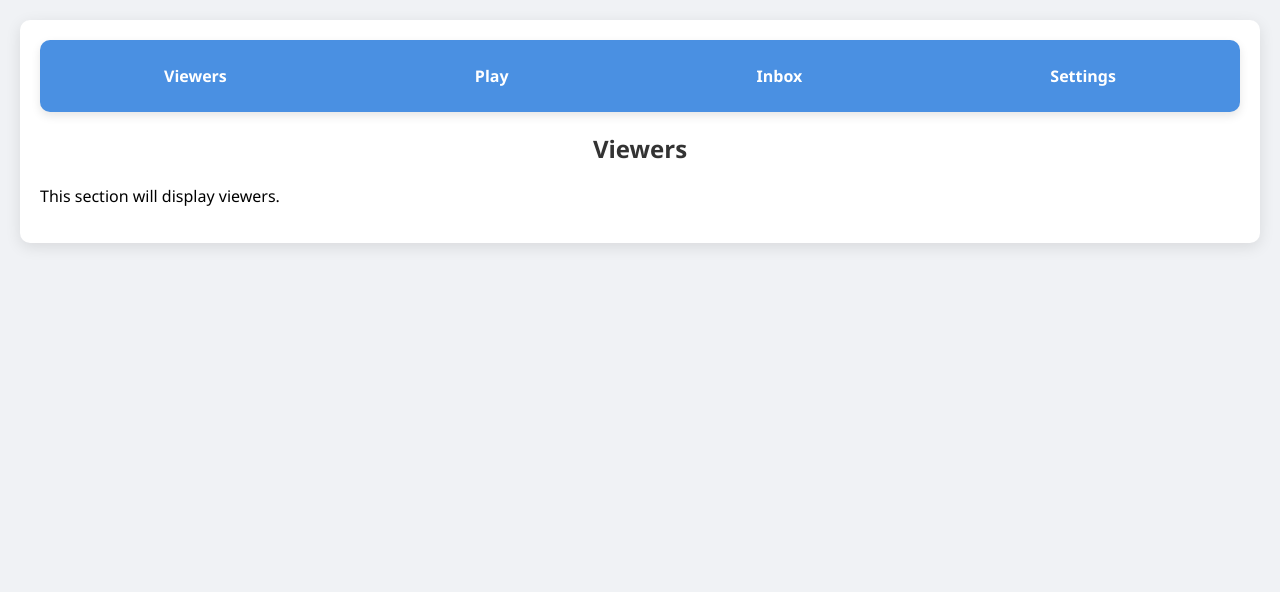
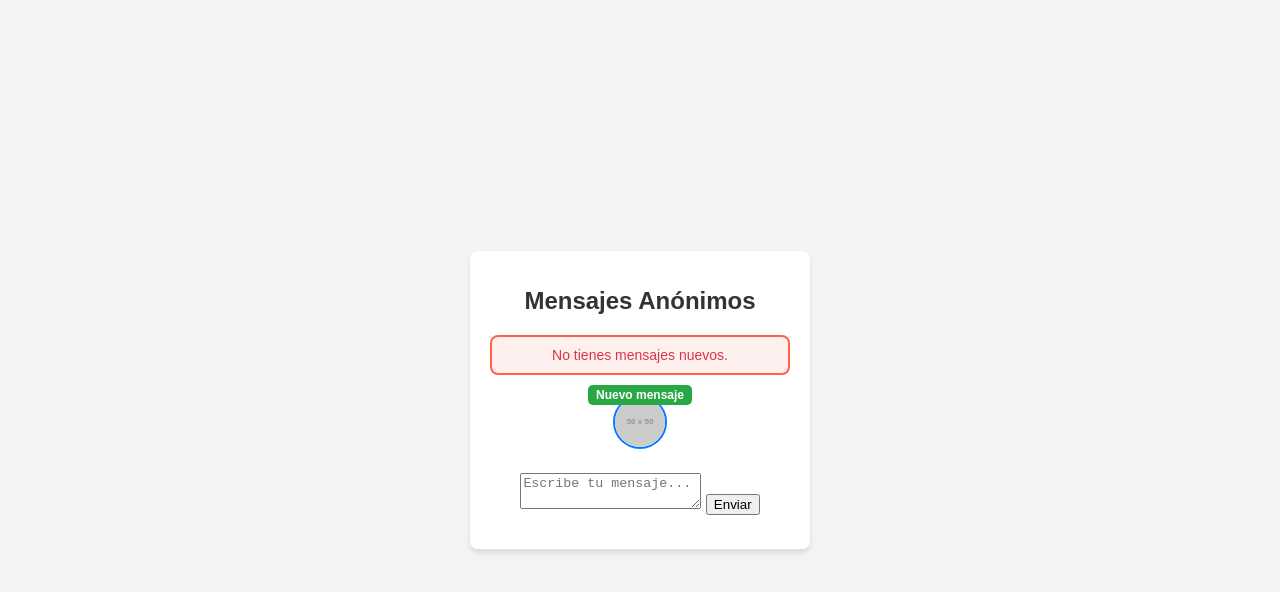
Before and after one commit to UserUnkown0/TellMe, a plain HTML site: page inbox.html in a window 1280 px wide. Drawn offline with Linux system fonts and the light colour scheme; placeholder pictures from the web are drawn by us.

Commit message:
Update inbox.html

```diff
--- a/inbox.html
+++ b/inbox.html
@@ -1,171 +1,145 @@
 <!DOCTYPE html>
-<html lang="en">
+<html lang="es">
 <head>
     <meta charset="UTF-8">
     <meta name="viewport" content="width=device-width, initial-scale=1.0">
-    <title>Inbox</title>
+    <title>Mensajes Anónimos</title>
     <style>
         body {
-            font-family: 'Segoe UI', Tahoma, Geneva, Verdana, sans-serif;
+            font-family: Arial, sans-serif;
+            background-color: #f3f4f6;
             margin: 0;
             padding: 0;
-            background-color: #f0f2f5;
+            display: flex;
+            justify-content: center;
+            align-items: center;
+            height: 100vh;
         }
         .container {
-            width: 100%;
-            max-width: 1200px;
-            margin: 20px auto;
+            background-color: white;
+            border-radius: 8px;
+            box-shadow: 0 4px 6px rgba(0, 0, 0, 0.1);
             padding: 20px;
-            background-color: #ffffff;
-            border-radius: 10px;
-            box-shadow: 0 4px 15px rgba(0, 0, 0, 0.1);
-        }
-        .menu {
-            display: flex;
-            justify-content: space-around;
-            padding: 15px 0;
-            background-color: #4A90E2;
-            border-radius: 10px;
-            box-shadow: 0 4px 10px rgba(0, 0, 0, 0.1);
-        }
-        .menu a {
-            color: #fff;
-            font-weight: bold;
-            text-decoration: none;
-            padding: 10px 20px;
-            border-radius: 5px;
-            transition: background-color 0.3s ease, box-shadow 0.3s ease;
-        }
-        .menu a:hover {
-            background-color: #357ABD;
-            box-shadow: 0 4px 8px rgba(0, 0, 0, 0.15);
-        }
-        .content {
-            margin-top: 20px;
-        }
-        h2 {
-            color: #333;
+            width: 300px;
             text-align: center;
         }
-        .inbox {
-            margin-top: 30px;
+        h1 {
+            font-size: 24px;
+            margin-bottom: 20px;
+            color: #333;
+        }
+        .avatar-container {
+            position: relative;
+            margin: 20px 0;
+        }
+        .avatar {
+            width: 50px;
+            height: 50px;
+            border-radius: 50%;
+            border: 2px solid #007bff;
+        }
+        .marker {
+            position: absolute;
+            top: -10px;
+            left: 50%;
+            transform: translateX(-50%);
+            background-color: #28a745;
+            color: white;
+            padding: 3px 8px;
+            border-radius: 5px;
+            font-size: 12px;
+            font-weight: bold;
+        }
+        .message-container {
+            margin-top: 20px;
+            padding: 10px;
+            border: 2px solid #ff6347; /* Borde tomate claro */
+            border-radius: 8px;
+            background-color: #fff0f0; /* Fondo claro para el contenedor de mensajes */
         }
         .message {
-            display: flex;
-            justify-content: space-between;
-            align-items: center;
-            padding: 15px 20px;
-            margin-bottom: 15px;
-            background-color: #ffcfdf;
-            color: #333;
-            border: 2px solid tomato; /* Borde tomate claro */
-            border-radius: 10px;
-            box-shadow: 0 4px 10px rgba(0, 0, 0, 0.1);
-            transition: transform 0.2s ease, box-shadow 0.2s ease;
-        }
-        .message:hover {
-            background-color: #ffb7c5;
-            transform: translateY(-5px);
-            box-shadow: 0 8px 20px rgba(0, 0, 0, 0.2);
-            cursor: pointer;
-        }
-        .arrow {
-            font-size: 24px;
-            color: #333;
-            transition: color 0.2s ease;
-        }
-        .message:hover .arrow {
-            color: #ff3b6f;
+            font-size: 14px;
+            color: #28a745;
         }
         .no-messages {
-            color: #555;
-            font-size: 18px;
-            text-align: center;
-            padding: 20px;
-            background-color: #f9f9f9;
-            border: 2px dashed tomato; /* Borde de no mensajes */
-            border-radius: 10px;
-            margin-bottom: 20px;
+            font-size: 14px;
+            color: #dc3545; /* Rojo para mensaje de error */
+        }
+        .new-message {
+            font-weight: bold;
+            color: #007bff; /* Color azul para el texto de nuevo mensaje */
         }
     </style>
 </head>
 <body>
 
     <div class="container">
-        <nav class="menu">
-            <a href="#viewers">Viewers</a>
-            <a href="#play">Play</a>
-            <a href="#inbox">Inbox</a>
-            <a href="#settings">Settings</a>
-        </nav>
+        <h1>Mensajes Anónimos</h1>
 
-        <div class="content" id="viewers">
-            <h2>Viewers</h2>
-            <p>This section will display viewers.</p>
+        <!-- Contenedor de mensajes -->
+        <div id="inboxMessages" class="message-container"></div>
+
+        <div class="avatar-container">
+            <div class="marker">Nuevo mensaje</div>
+            <img src="https://via.placeholder.com/50" alt="Avatar" class="avatar">
         </div>
 
-        <div class="content" id="play" style="display: none;">
-            <h2>Play</h2>
-            <p>This section will have the play feature.</p>
-        </div>
-
-        <!-- Sección Inbox -->
-        <div class="content" id="inbox" style="display: none;">
-            <h2>Inbox</h2>
-
-            <div class="inbox" id="inboxMessages">
-                <!-- Aquí se mostrarán los mensajes si hay, o el texto de no hay mensajes -->
-            </div>
-        </div>
-
-        <div class="content" id="settings" style="display: none;">
-            <h2>Settings</h2>
-            <p>This section will contain configuration options.</p>
-        </div>
+        <form id="anonForm">
+            <textarea id="message" placeholder="Escribe tu mensaje..."></textarea>
+            <button type="submit">Enviar</button>
+        </form>
+        <p class="message" id="confirmation"></p>
     </div>
 
     <script>
-        const menuLinks = document.querySelectorAll('.menu a');
-        const sections = document.querySelectorAll('.content');
+        const form = document.getElementById('anonForm');
+        const confirmation = document.getElementById('confirmation');
         const inboxMessages = document.getElementById('inboxMessages');
 
-        // Función para mostrar los mensajes o el texto de no hay mensajes
+        // Función para mostrar los mensajes en el inbox
         function displayInboxMessages() {
-            let messages = JSON.parse(localStorage.getItem('messages')) || []; // Cargar mensajes de localStorage
-            inboxMessages.innerHTML = '';  // Limpiamos los mensajes
+            const messages = JSON.parse(localStorage.getItem('messages')) || [];
+            inboxMessages.innerHTML = ''; // Limpiar mensajes previos
 
             if (messages.length > 0) {
-                messages.forEach(message => {
+                // Mostrar contenedor de nuevo mensaje
                 const messageDiv = document.createElement('div');
-                    messageDiv.classList.add('message');
                 messageDiv.innerHTML = `
-                        <span>${message}</span>
-                        <span class="arrow">&#10148;</span>
+                    <span class="new-message">Nuevo mensaje</span>
                 `;
                 inboxMessages.appendChild(messageDiv);
-                });
             } else {
-                inboxMessages.innerHTML = '<div class="no-messages">No hay mensajes aún.</div>';
+                inboxMessages.innerHTML = '<div class="no-messages">No tienes mensajes nuevos.</div>';
             }
         }
 
-        // Manejamos la navegación entre secciones
-        menuLinks.forEach(link => {
-            link.addEventListener('click', function() {
-                sections.forEach(section => section.style.display = 'none');
-                const target = this.getAttribute('href').substring(1);
-                document.getElementById(target).style.display = 'block';
+        form.addEventListener('submit', function(event) {
+            event.preventDefault();
+            const message = document.getElementById('message').value;
 
-                if (target === 'inbox') {
-                    displayInboxMessages(); // Mostrar mensajes cuando se accede a la bandeja de entrada
+            if (message.trim() === '') {
+                confirmation.textContent = 'Por favor, escribe un mensaje.';
+                confirmation.style.color = '#dc3545'; // Rojo para error
+            } else {
+                confirmation.textContent = '¡Mensaje enviado!';
+                confirmation.style.color = '#28a745'; // Verde para éxito
+
+                // Guardar mensaje en localStorage
+                const messages = JSON.parse(localStorage.getItem('messages')) || [];
+                messages.push(message);
+                localStorage.setItem('messages', JSON.stringify(messages));
+
+                // Limpiar el campo de texto
+                document.getElementById('message').value = '';
+
+                // Mostrar mensajes al enviar
+                displayInboxMessages();
             }
         });
-        });
 
-        // Cargar mensajes al inicio si estamos en el inbox
-        if (window.location.hash === '#inbox') {
+        // Cargar mensajes al inicio
         displayInboxMessages();
-        }
     </script>
+
 </body>
 </html>
```
Lines whose indentation alone changed are shown as unchanged.
